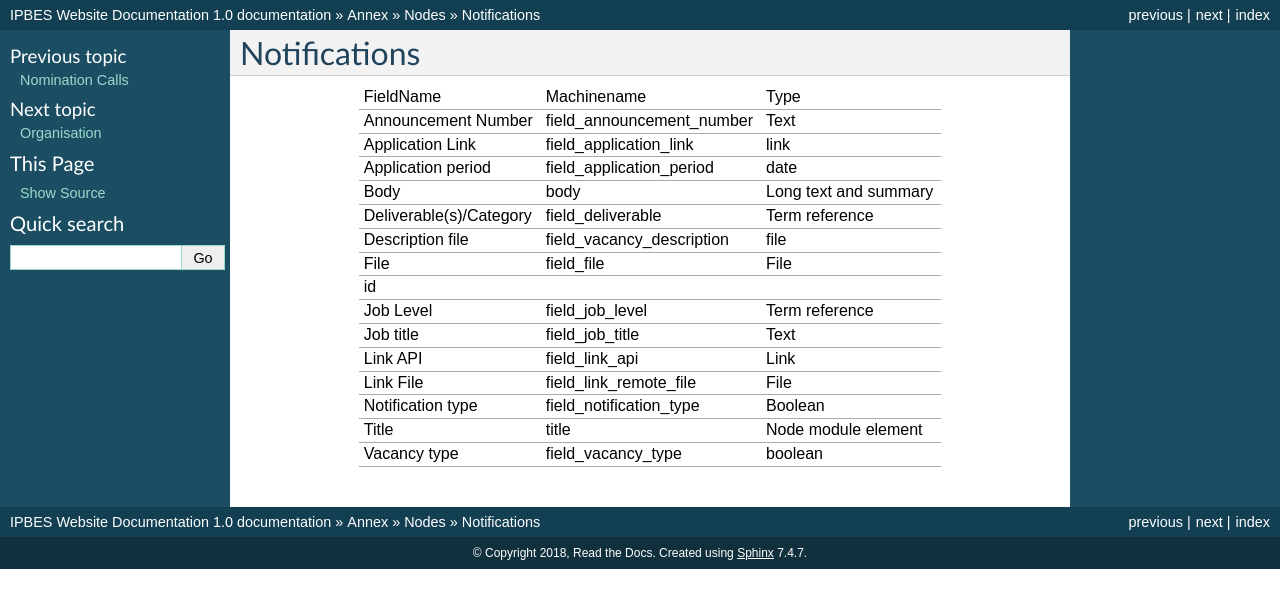
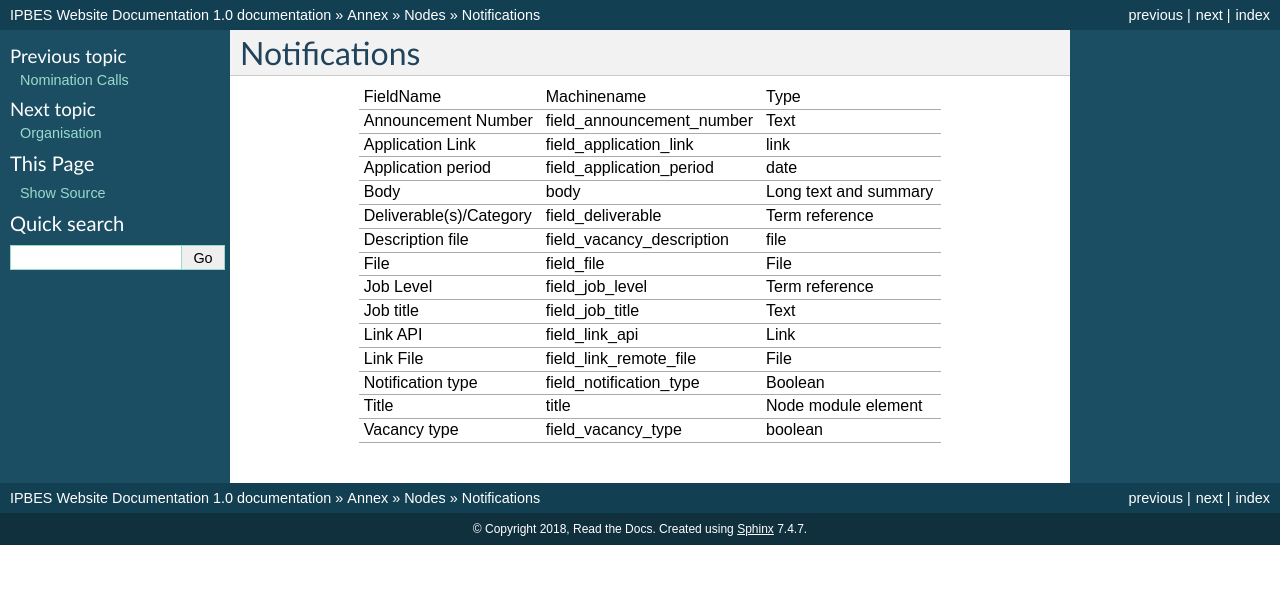
Before and after one commit to ipbes/ipbeswebdocs, a Sphinx documentation site: the page built from docs/annex/nodes/notifications.rst, in a window 1280 px wide. Shown: the top 608 px of the page. Built offline with Sphinx 7.4.7, drawn with Linux system fonts in a browser that asks for light colours; pages that are not in the unit, such as notebooks, are missing from menus.

```diff
--- a/docs/annex/nodes/notifications.rst
+++ b/docs/annex/nodes/notifications.rst
@@ -17,8 +17,6 @@ Notifications
 +-------------------------+---------------------------+-----------------------+
 | File                    | field_file                | File                  |
 +-------------------------+---------------------------+-----------------------+
-| id                      |                           |                       |
-+-------------------------+---------------------------+-----------------------+
 | Job Level               | field_job_level           | Term reference        |
 +-------------------------+---------------------------+-----------------------+
 | Job title               | field_job_title           | Text                  |
```
